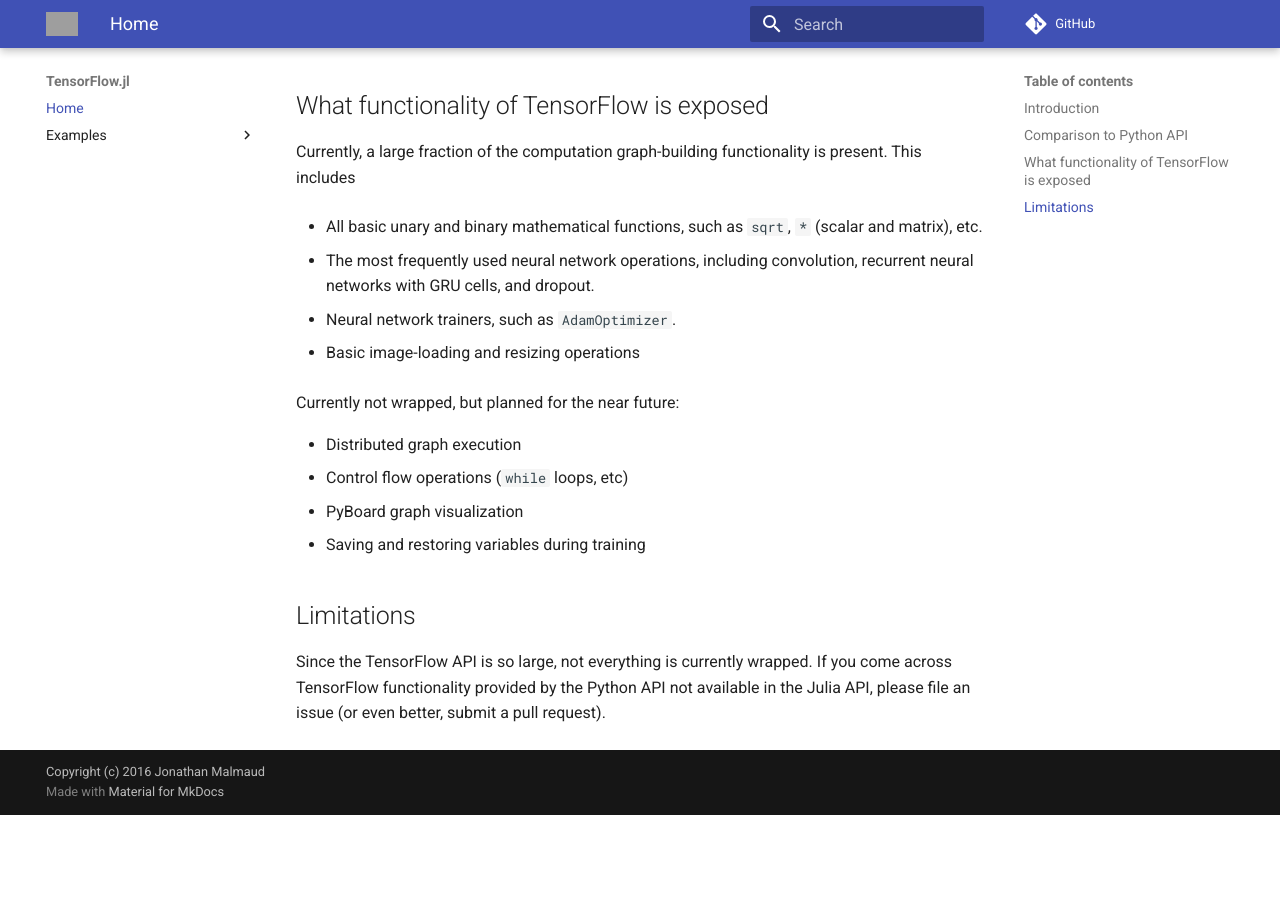
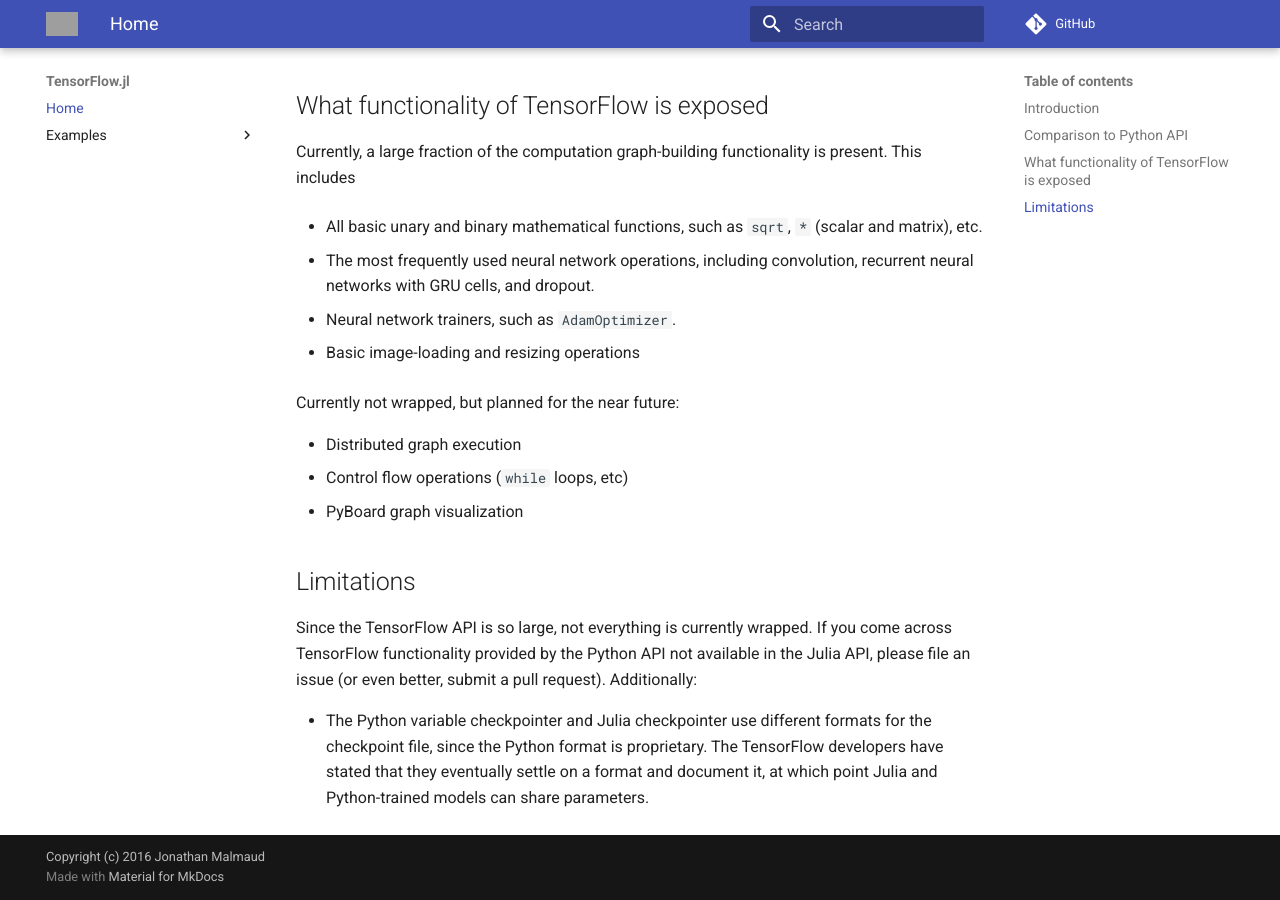
Before and after one commit to malmaud/TensorFlow.jl, an MkDocs documentation site: the page built from docs/index.md, in a window 1280 px wide and 900 px high, scrolled down 696 px. Built offline with MkDocs 1.6.1 and Material for MkDocs 9.7.7, drawn with Linux system fonts in a browser that asks for light colours; comment, search, counter and statistics services are not loaded; old or Windows-style settings are respelled for this version of MkDocs; before the commit the page ends 1511 px from its top, so only the background shows below that; grey boxes are pictures that could not be loaded.

Commit message:
Document variable saving

```diff
--- a/docs/index.md
+++ b/docs/index.md
@@ -34,8 +34,9 @@
 * Distributed graph execution
 * Control flow operations (`while` loops, etc)
 * PyBoard graph visualization
-* Saving and restoring variables during training
 
 ## Limitations
 
-Since the TensorFlow API is so large, not everything is currently wrapped. If you come across TensorFlow functionality provided by the Python API not available in the Julia API, please file an issue (or even better, submit a pull request).
+Since the TensorFlow API is so large, not everything is currently wrapped. If you come across TensorFlow functionality provided by the Python API not available in the Julia API, please file an issue (or even better, submit a pull request). Additionally:
+
+* The Python variable checkpointer and Julia checkpointer use different formats for the checkpoint file, since the Python format is proprietary. The TensorFlow developers have stated that they eventually settle on a format and document it, at which point Julia and Python-trained models can share parameters.
```
